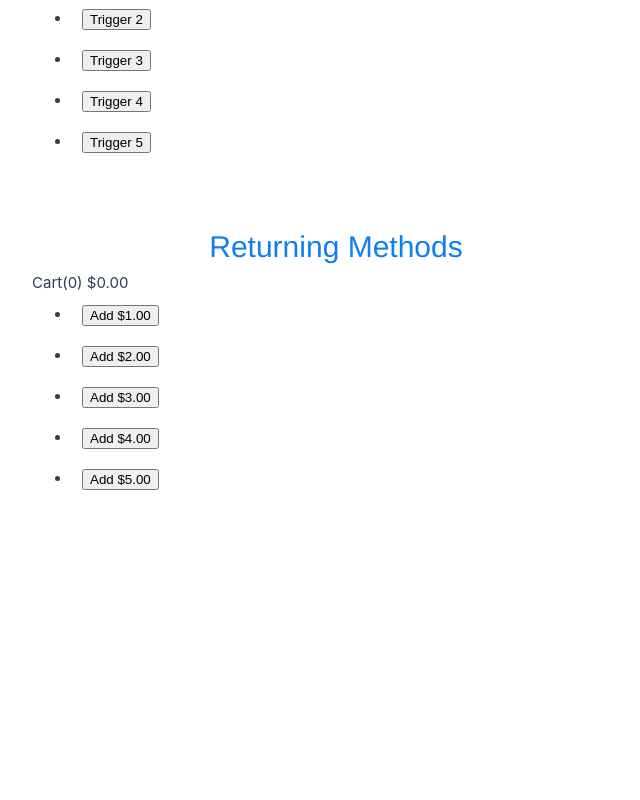
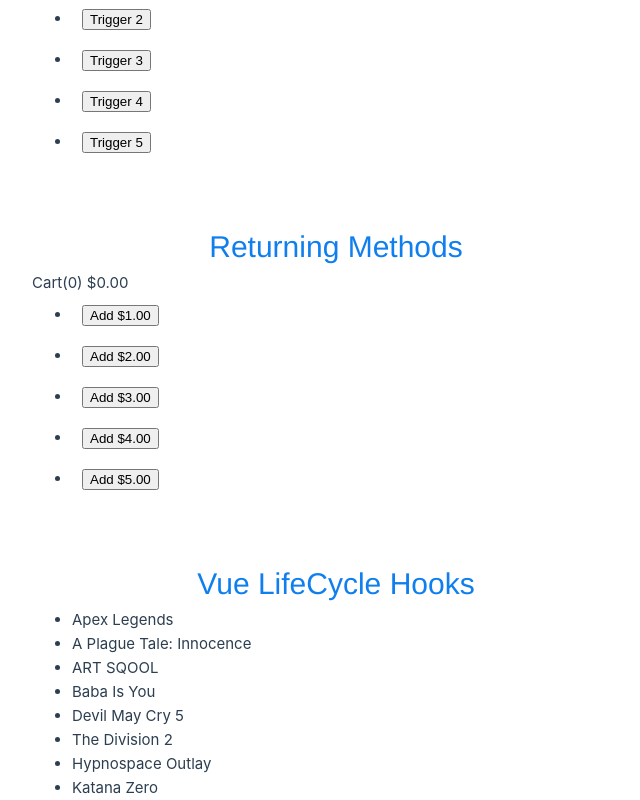
Before and after one commit to ProgrammerSohan/Vue-Js3_Frontend-Dev, a Vue app in the folder s1_ch1/first_app/: page / in a window 1280 px wide. Shown: the part 2617-3417 px from the top of the page, without its empty margins (0-640 px from the left). Before the commit the page ends 3117 px from the top, so only its background shows below. Built offline with nearby package versions, Linux system fonts and the light colour scheme.

Commit message:
1.28_using a vue lifecycle to control data_p1

```diff
--- a/s1_ch1/first_app/src/App.vue
+++ b/s1_ch1/first_app/src/App.vue
@@ -26,7 +26,8 @@
   <Exercise8 />
   <br>
   <Exercise9 />
-
+ <br>
+ <Exercise10 />
 </template>
 <script>
 import Exercise from './components/Exercise1-01.vue'
@@ -39,6 +40,7 @@
 import MethodExplore from './components/MethodExplore.vue'
 import Exercise8 from './components/Exercise1-08.vue'
 import Exercise9 from './components/Exercise1-09.vue'
+import Exercise10 from './components/Exercise1-10.vue'
 export default {
   components: {
     Exercise,
@@ -50,7 +52,8 @@
     Exercise7,
     MethodExplore,
     Exercise8,
-    Exercise9
+    Exercise9,
+    Exercise10
 
   }
 
--- /dev/null
+++ b/s1_ch1/first_app/src/components/Exercise1-10.vue
@@ -0,0 +1,34 @@
+<template lang="">
+    <div>
+            <h1>Vue LifeCycle Hooks</h1>
+            <ul>
+                <li v-for="(item, n) in list" :key="n">
+
+                    {{ item}}
+                </li>
+            </ul>
+
+    </div>
+</template>
+<script>
+export default {
+    data(){
+        return {
+            list: [
+            'Apex Legends',
+            'A Plague Tale: Innocence',
+            'ART SQOOL',
+            'Baba Is You',
+            'Devil May Cry 5',
+            'The Division 2',
+            'Hypnospace Outlay',
+            'Katana Zero',
+
+            ]
+
+        }
+    }
+
+}
+
+</script>
```
